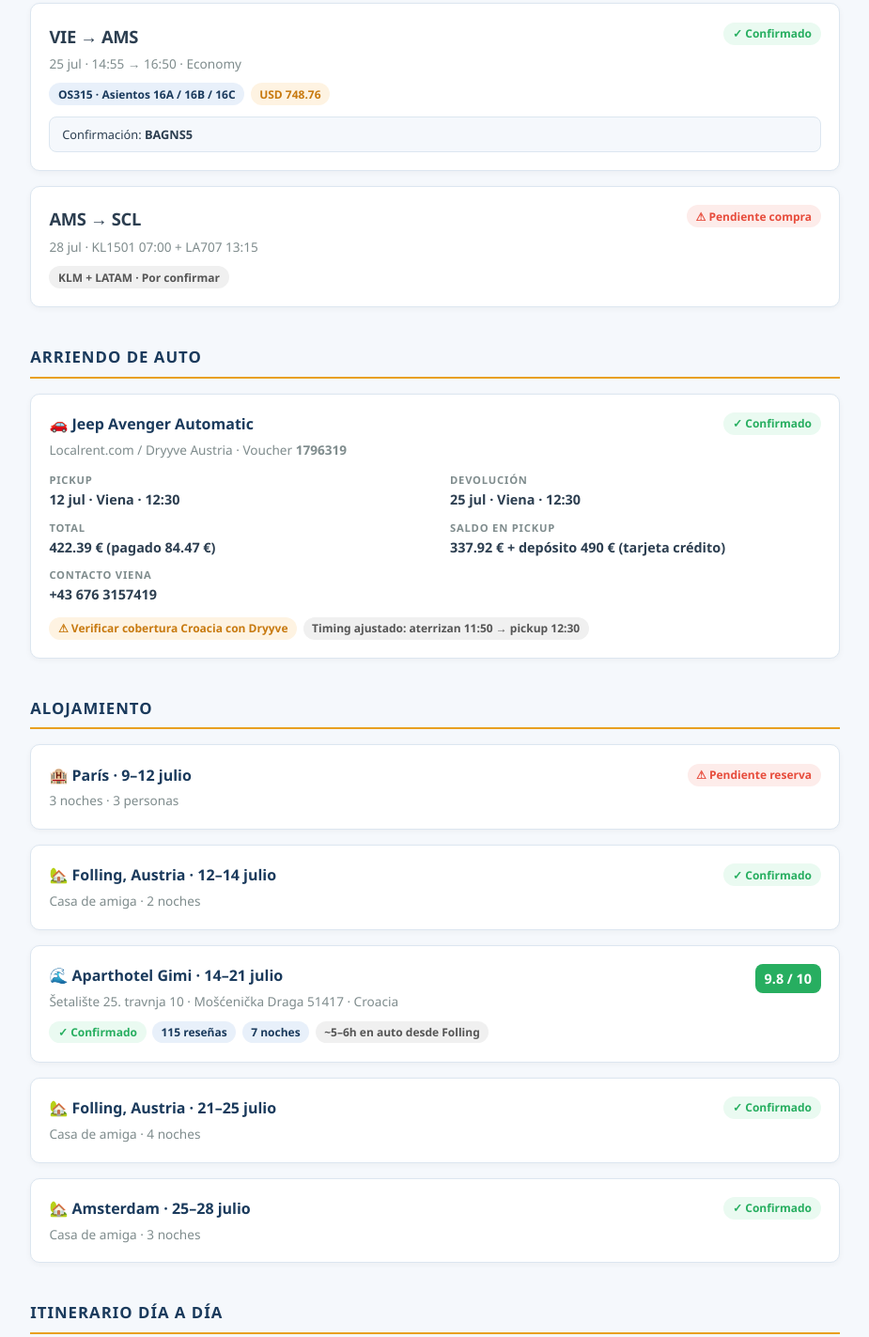
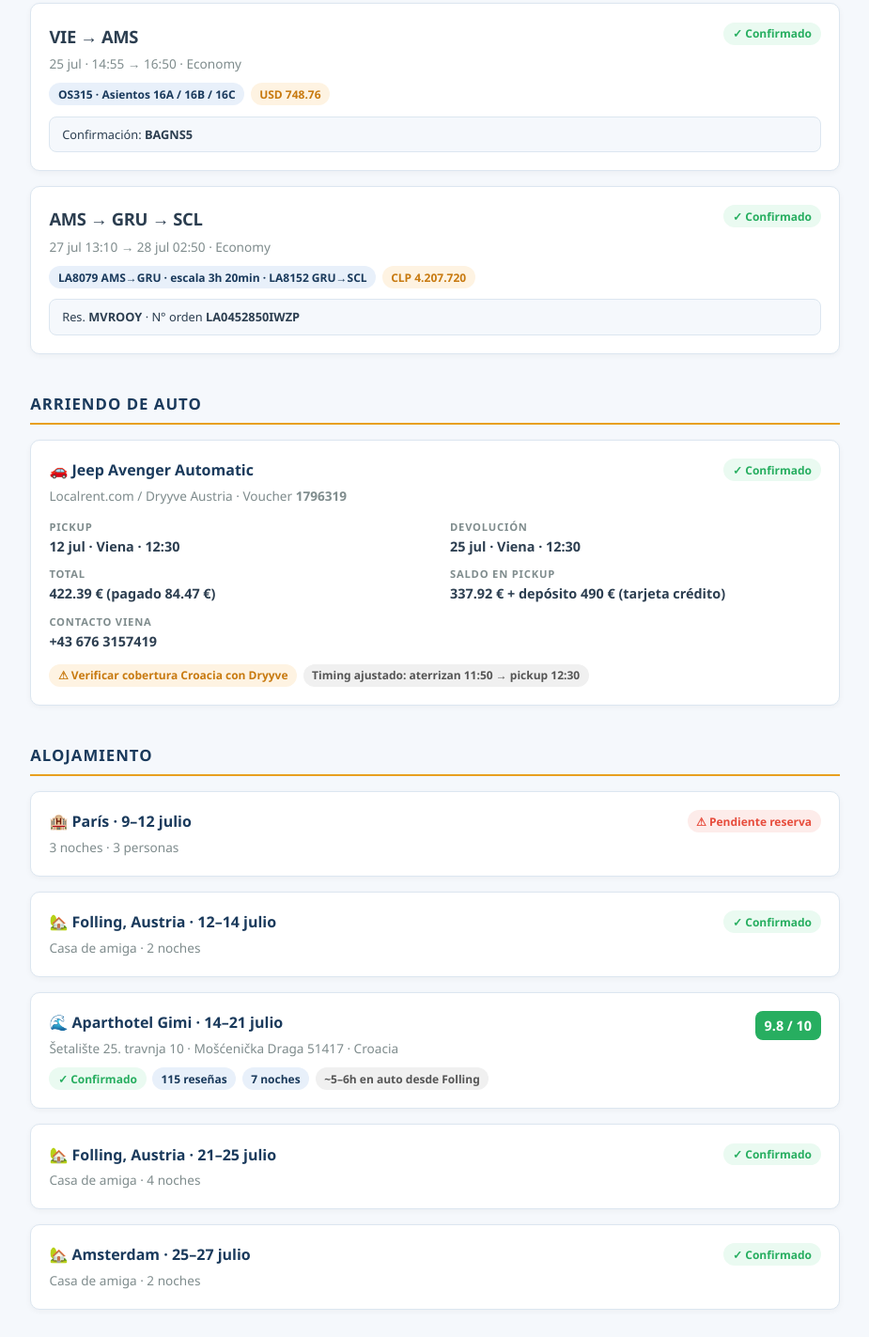
Before and after one commit to mauro75wave/viaje-caro-julio, a plain HTML site: page index.html in a window 1280 px wide. Shown: the part 927-2350 px from the top of the page at 94% size, without its empty margins (177-1102 px from the left). Drawn offline with Linux system fonts and the light colour scheme.

Commit message:
Add files via upload

```diff
--- a/index.html
+++ b/index.html
@@ -40,7 +40,6 @@
       border-bottom: 2px solid var(--accent);
     }
 
-    /* PASAJERAS */
     .passengers { display: flex; gap: 1rem; margin-bottom: 2rem; flex-wrap: wrap; }
     .passenger-card {
       flex: 1; min-width: 200px; background: white; border-radius: 12px;
@@ -51,7 +50,6 @@
     .passenger-card .name { font-size: 1.05rem; font-weight: 700; color: var(--primary); margin-top: 0.2rem; }
     .passenger-card .detail { font-size: 0.82rem; color: var(--muted); margin-top: 0.15rem; }
 
-    /* CARDS */
     .card {
       background: white; border-radius: 10px; border: 1px solid var(--border);
       padding: 1.2rem; margin-bottom: 1rem; box-shadow: 0 2px 6px rgba(0,0,0,0.04);
@@ -60,19 +58,14 @@
     .card h3 { font-size: 1rem; font-weight: 700; color: var(--primary); }
     .card .subtitle { font-size: 0.85rem; color: var(--muted); margin-top: 0.2rem; }
 
-    /* TAGS */
     .tags { display: flex; flex-wrap: wrap; gap: 0.4rem; margin-top: 0.6rem; }
-    .tag {
-      display: inline-block; padding: 0.15rem 0.6rem; border-radius: 20px;
-      font-size: 0.75rem; font-weight: 600;
-    }
+    .tag { display: inline-block; padding: 0.15rem 0.6rem; border-radius: 20px; font-size: 0.75rem; font-weight: 600; }
     .tag-blue   { background: #e8f0fa; color: var(--primary); }
     .tag-green  { background: #eafaf1; color: var(--green); }
     .tag-orange { background: #fef3e2; color: #c87a10; }
     .tag-red    { background: #fdecea; color: var(--red); }
-    .tag-gray   { background: #f0f0f0;  color: #555; }
+    .tag-gray   { background: #f0f0f0; color: #555; }
 
-    /* VUELOS */
     .flight-route { font-size: 1.15rem; font-weight: 800; letter-spacing: -0.3px; }
     .flight-times { font-size: 0.85rem; color: var(--muted); margin-top: 0.25rem; }
     .reservation-box {
@@ -81,21 +74,15 @@
     }
     .reservation-box span { font-weight: 700; }
 
-    /* GRID */
-    .details-grid {
-      display: grid; grid-template-columns: 1fr 1fr; gap: 0.6rem 2rem; margin-top: 0.8rem;
-    }
+    .details-grid { display: grid; grid-template-columns: 1fr 1fr; gap: 0.6rem 2rem; margin-top: 0.8rem; }
     .detail-item .label { font-size: 0.7rem; font-weight: 700; text-transform: uppercase; letter-spacing: 0.8px; color: var(--muted); }
     .detail-item .value { font-size: 0.9rem; font-weight: 600; color: var(--text); }
 
-    /* SCORE BADGE */
     .score-badge {
       background: var(--green); color: white; border-radius: 8px;
-      padding: 0.25rem 0.6rem; font-size: 0.9rem; font-weight: 700;
-      white-space: nowrap;
+      padding: 0.25rem 0.6rem; font-size: 0.9rem; font-weight: 700; white-space: nowrap;
     }
 
-    /* TIMELINE */
     .timeline { position: relative; padding-left: 1.8rem; }
     .timeline::before {
       content: ''; position: absolute; left: 0.55rem; top: 0; bottom: 0;
@@ -115,19 +102,16 @@
     .tl-title { font-size: 0.98rem; font-weight: 700; color: var(--primary); margin-top: 0.1rem; }
     .tl-sub { font-size: 0.82rem; color: var(--muted); margin-top: 0.2rem; }
 
-    /* PENDING */
     .pending-list { list-style: none; }
     .pending-list li {
       display: flex; align-items: flex-start; gap: 0.6rem;
       padding: 0.7rem 1rem; background: white; border-radius: 8px;
-      border: 1px solid var(--border); margin-bottom: 0.5rem;
-      font-size: 0.88rem;
+      border: 1px solid var(--border); margin-bottom: 0.5rem; font-size: 0.88rem;
     }
     .pending-list li .icon { font-size: 1rem; flex-shrink: 0; margin-top: 0.05rem; }
     .pending-list li.urgent { border-left: 3px solid var(--red); }
     .pending-list li.normal { border-left: 3px solid var(--pending); }
 
-    /* FOOTER */
     footer {
       text-align: center; padding: 1.5rem; font-size: 0.78rem;
       color: var(--muted); border-top: 1px solid var(--border); background: white;
@@ -150,7 +134,6 @@
 
 <div class="container">
 
-  <!-- PASAJERAS -->
   <div class="section-title">Pasajeras</div>
   <div class="passengers">
     <div class="passenger-card">
@@ -170,10 +153,9 @@
     </div>
   </div>
 
-  <!-- VUELOS -->
   <div class="section-title">Vuelos confirmados</div>
 
-  <!-- SCL → MAD → CDG -->
+  <!-- IDA SCL → CDG -->
   <div class="card">
     <div class="card-header">
       <div>
@@ -183,7 +165,7 @@
       <span class="tag tag-green">✓ Confirmado</span>
     </div>
     <div class="tags">
-      <span class="tag tag-blue">LA706 · 27A / 27B / 27C</span>
+      <span class="tag tag-blue">LA706 · Asientos 27A / 27B / 27C</span>
       <span class="tag tag-blue">LA1669 MAD→CDG op. Iberia</span>
       <span class="tag tag-gray">Escala Madrid: 15:45–17:55</span>
     </div>
@@ -225,17 +207,21 @@
     <div class="reservation-box">Confirmación: <span>BAGNS5</span></div>
   </div>
 
-  <!-- AMS → SCL -->
+  <!-- REGRESO AMS → SCL -->
   <div class="card">
     <div class="card-header">
       <div>
-        <div class="flight-route">AMS → SCL</div>
-        <div class="flight-times">28 jul · KL1501 07:00 + LA707 13:15</div>
+        <div class="flight-route">AMS → GRU → SCL</div>
+        <div class="flight-times">27 jul 13:10 → 28 jul 02:50 · Economy</div>
       </div>
-      <span class="tag tag-red">⚠ Pendiente compra</span>
+      <span class="tag tag-green">✓ Confirmado</span>
     </div>
     <div class="tags">
-      <span class="tag tag-gray">KLM + LATAM · Por confirmar</span>
+      <span class="tag tag-blue">LA8079 AMS→GRU · escala 3h 20min · LA8152 GRU→SCL</span>
+      <span class="tag tag-orange">CLP 4.207.720</span>
+    </div>
+    <div class="reservation-box">
+      Res. <span>MVROOY</span> · N° orden <span>LA0452850IWZP</span>
     </div>
   </div>
 
@@ -327,8 +313,8 @@
   <div class="card">
     <div class="card-header">
       <div>
-        <h3>🏡 Amsterdam · 25–28 julio</h3>
-        <div class="subtitle">Casa de amiga · 3 noches</div>
+        <h3>🏡 Amsterdam · 25–27 julio</h3>
+        <div class="subtitle">Casa de amiga · 2 noches</div>
       </div>
       <span class="tag tag-green">✓ Confirmado</span>
     </div>
@@ -420,17 +406,17 @@
 
     <div class="tl-item">
       <div class="tl-card">
-        <div class="tl-date">25–28 jul</div>
+        <div class="tl-date">25–27 jul</div>
         <div class="tl-title">🌷 Amsterdam</div>
-        <div class="tl-sub">Casa de amiga · 3 noches</div>
+        <div class="tl-sub">Casa de amiga · 2 noches</div>
       </div>
     </div>
 
     <div class="tl-item">
       <div class="tl-card">
-        <div class="tl-date">28 jul — Martes</div>
+        <div class="tl-date">27 jul — Lunes</div>
         <div class="tl-title">✈️ Regreso Amsterdam → Santiago</div>
-        <div class="tl-sub">KL1501 AMS 07:00 → conexión → LA707 → SCL · <em>Pendiente compra</em></div>
+        <div class="tl-sub">LA8079 AMS 13:10 → São Paulo (GRU) · escala 3h 20min · LA8152 → SCL 28 jul 02:50</div>
       </div>
     </div>
 
@@ -442,10 +428,6 @@
     <li class="urgent">
       <span class="icon">🔴</span>
       <div><strong>Alojamiento París</strong> — 9–12 julio · 3 personas · reserva pendiente</div>
-    </li>
-    <li class="urgent">
-      <span class="icon">🔴</span>
-      <div><strong>Vuelo regreso AMS→SCL</strong> — 28 julio · KL1501 07:00 + LA707 13:15 · compra pendiente</div>
     </li>
     <li class="normal">
       <span class="icon">🟡</span>
```
